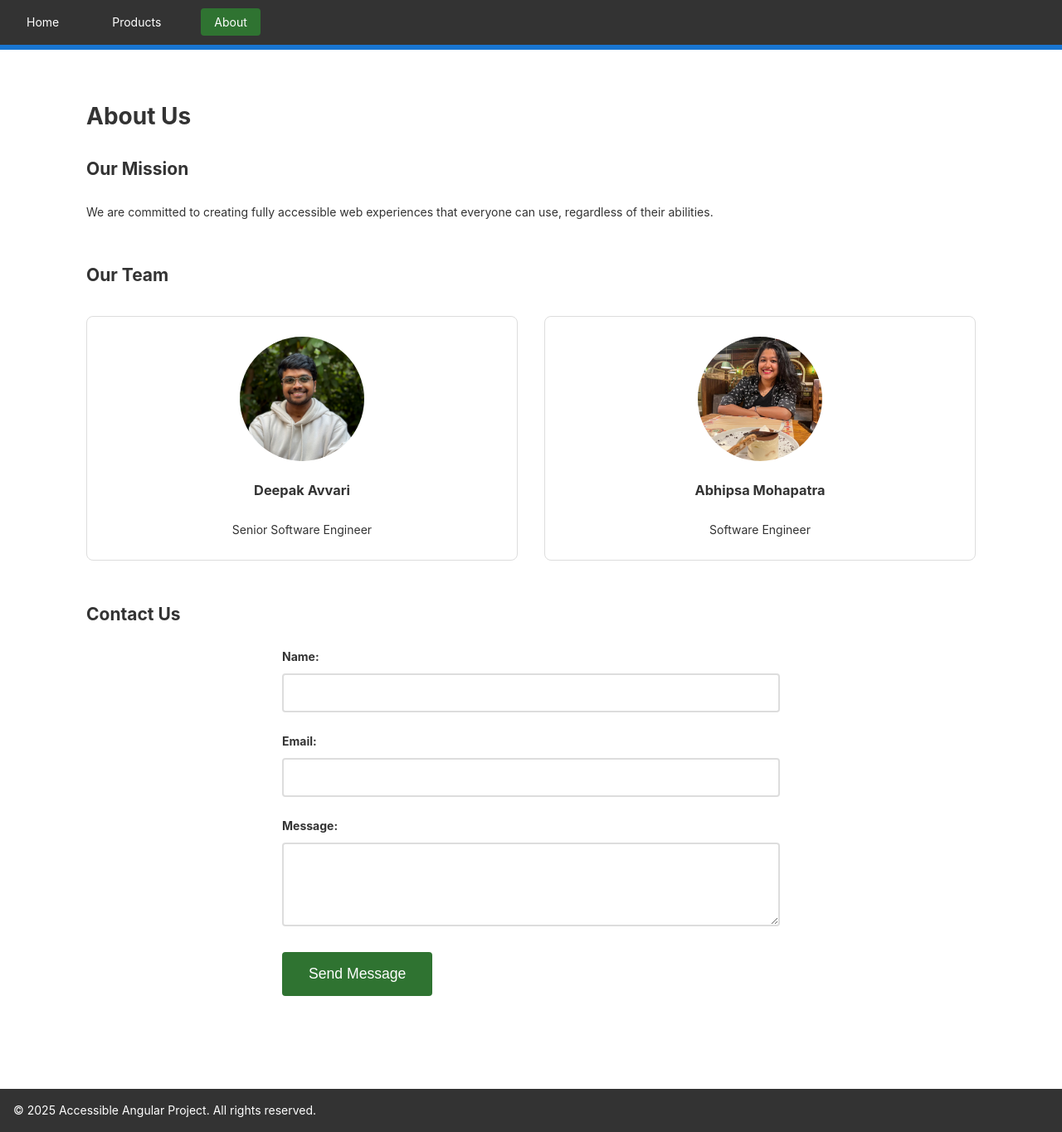
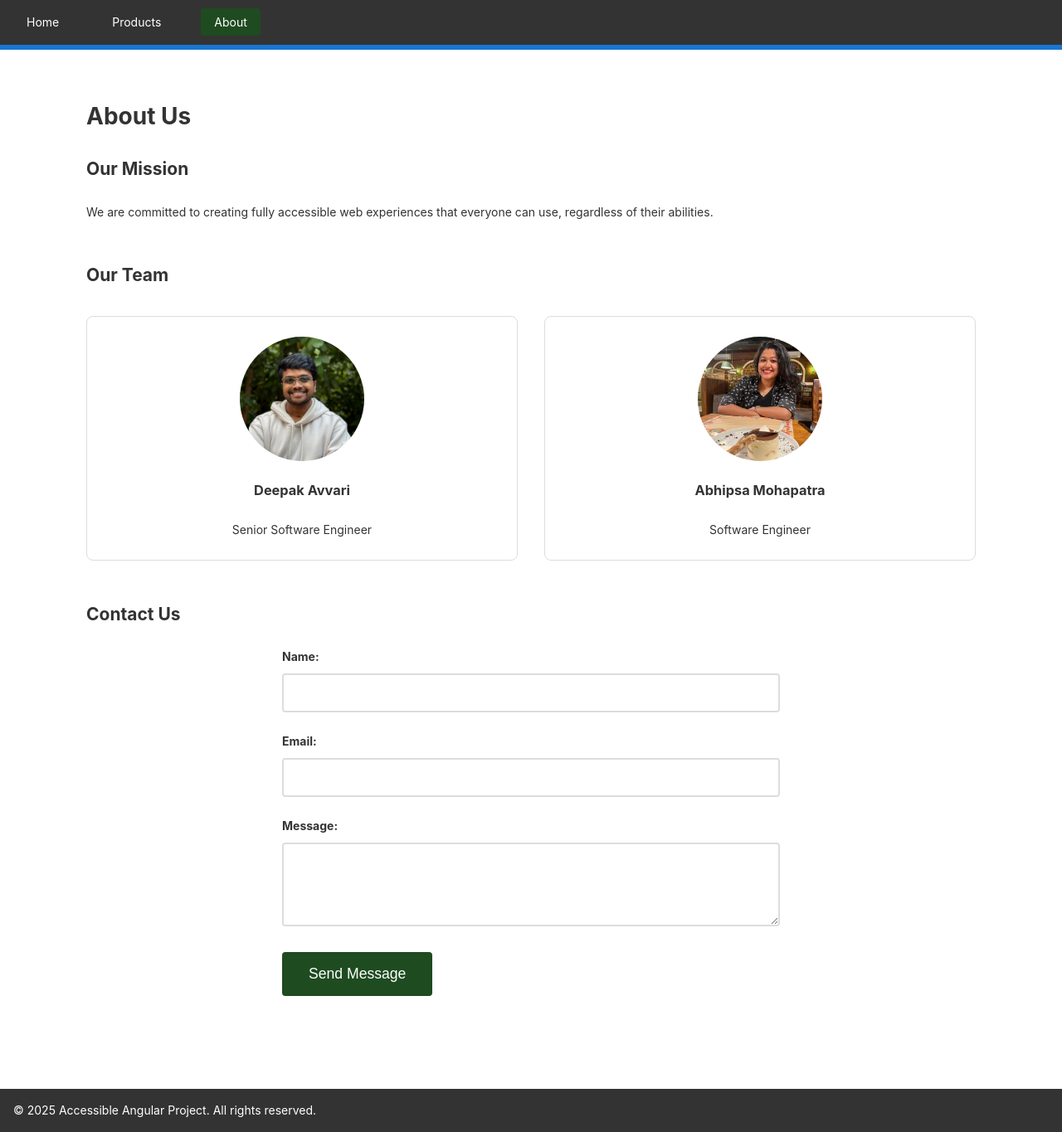
Before and after one commit to davvari-infoblox/Web4All-A11y.Audit.POC, an Angular app: page /about in a window 1280 px wide. Shown: the whole page at 83% size. Built offline with nearby package versions, Linux system fonts and the light colour scheme.

Commit message:
fixed color contrast issues

```diff
--- a/src/app/components/about/about.component.css
+++ b/src/app/components/about/about.component.css
@@ -90,7 +90,7 @@ textarea:focus-visible {
 }
 
 .submit-button {
-  background-color: #2f7331; /* Darker green with contrast ratio > 4.5:1 */
+  background-color: #1e4b1f; /* Darkened from #2f7331 to meet 7:1 contrast ratio */
   color: white;
   padding: 1rem 2rem;
   border: none;
@@ -102,7 +102,7 @@ textarea:focus-visible {
 
 .submit-button:hover,
 .submit-button:focus {
-  background-color: #245d27; /* Even darker green for hover/focus state */
+  background-color: #173b18; /* Even darker green for hover/focus state */
   outline: 2px solid #333;
   outline-offset: 2px;
 }
--- a/src/app/shared/navbar/navbar.component.css
+++ b/src/app/shared/navbar/navbar.component.css
@@ -28,7 +28,7 @@
 }
 
 .nav-list a.active {
-  background-color: #2f7331; /* Darker green with contrast ratio > 4.5:1 */
+  background-color: #1e4b1f; /* Darkened from #2f7331 to meet 7:1 contrast ratio */
 }
 
 /* Skip link for keyboard navigation */
@@ -36,7 +36,7 @@
   position: absolute;
   top: -40px;
   left: 0;
-  background: #2f7331; /* Updated to match the active link color for consistency */
+  background: #1e4b1f; /* Updated to match the new active link color for consistency */
   color: white;
   padding: 8px;
   z-index: 100;
```
